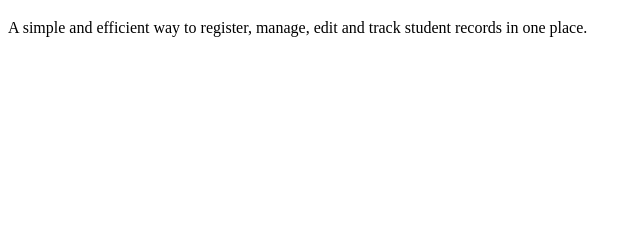
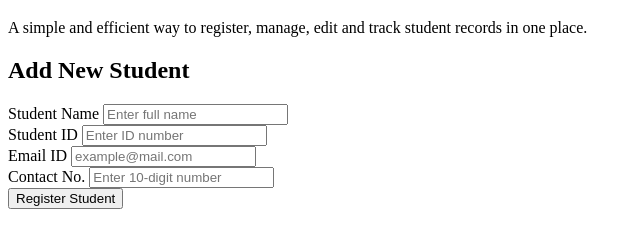
Before and after one commit to PrashantK131/Assignment-1_Student-Registration-System, a plain HTML site: page index.html in a window 1280 px wide. Shown: the part 61-308 px from the top of the page, without its empty margins (0-642 px from the left). Drawn offline with Linux system fonts and the light colour scheme.

Commit message:
Created registration form section

```diff
--- a/index.html
+++ b/index.html
@@ -13,6 +13,32 @@
         <p> A simple and efficient way to register, manage, edit and track student records in one place. </p>
     </header>
 
+    <main class="container">
+        <!-- Registration Form Section -->
+        <section class="form-section">
+            <h2> Add New Student </h2>
+            <form id="registrationForm">
+                <div class="input-group">
+                    <label for="studentName"> Student Name </label>
+                    <input type="text" id="studentName" placeholder="Enter full name" required>
+                </div>
+                <div class="input-group">
+                    <label for="studentID"> Student ID </label>
+                    <input type="text" id="studentID" placeholder="Enter ID number" required>
+                </div>
+                <div class="input-group">
+                    <label for="emailID"> Email ID </label>
+                    <input type="email" id="emailID" placeholder="example@mail.com" required>
+                </div>
+                <div class="input-group">
+                    <label for="contactNo"> Contact No. </label>
+                    <input type="tel" id="contactNo" placeholder="Enter 10-digit number" required>
+                </div>
+                <button type="submit" id="submitBtn"> Register Student </button>
+            </form>
+        </section>
+
+
     <script src="./script.js"></script>
 </body>
 </html>
```
